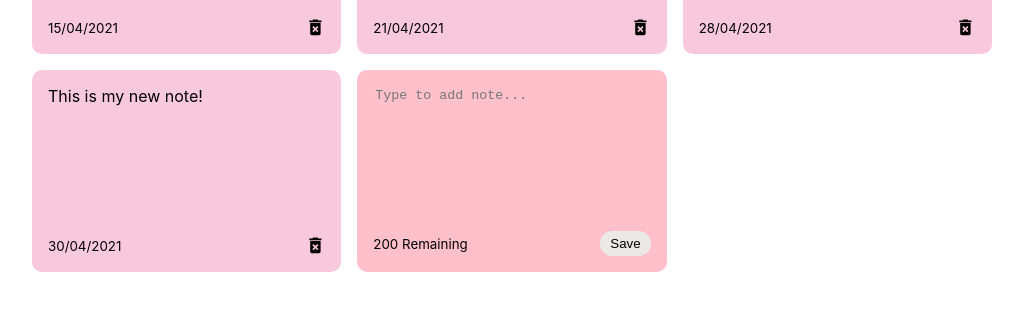
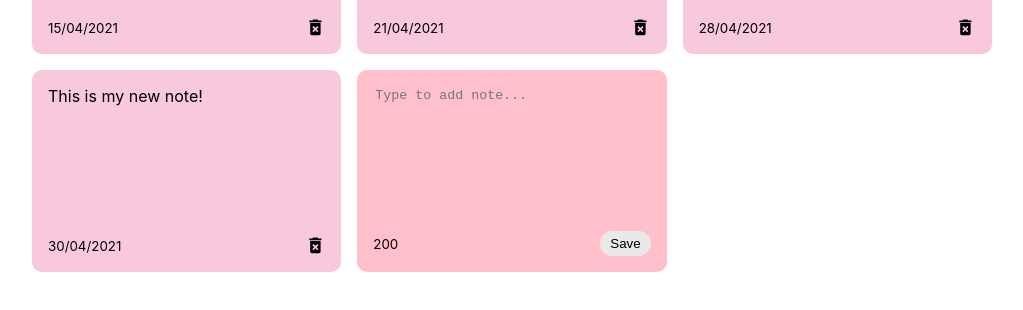
Before and after one commit to McKenzieLynn/React-App, a React (Create React App) app: page / in a window 1280 px wide. Shown: the part 148-458 px from the top of the page, without its empty margins (128-1151 px from the left). Built offline with nearby package versions, Linux system fonts and the light colour scheme.

Commit message:
Adding character count4

```diff
--- a/src/components/AddNote.js
+++ b/src/components/AddNote.js
@@ -2,9 +2,12 @@ import { useState } from "react";
 
 const AddNote = ({ handleAddNote }) => {
     const [noteText, setNoteText] = useState('');
+    const characterLimit = 200; /* Character counter */
 
     const handleChange = (event) => {
+        if (characterLimit - event.target.value.length >= 0){
         setNoteText(event.target.value); /* Updates the values with every keystroke on new notes */
+        }
     };
 
     const handleSaveClick = () => {
@@ -24,7 +27,7 @@ const AddNote = ({ handleAddNote }) => {
                 onChange={handleChange}
             ></textarea>
             <div className='note-footer'>
-                <small>200 Remaining</small>
+                <small>{characterLimit - noteText.length}</small>
                 <button className='save' onClick={handleSaveClick}>Save</button>
             </div>
         </div>
--- a/src/index.css
+++ b/src/index.css
@@ -69,6 +69,7 @@ textarea:focus{
   display: flex;
   flex-direction: column;
   justify-content: space-between;
+  white-space: pre-wrap; /* keeps any spacing in text */
 }
 
 .note-footer{
```
